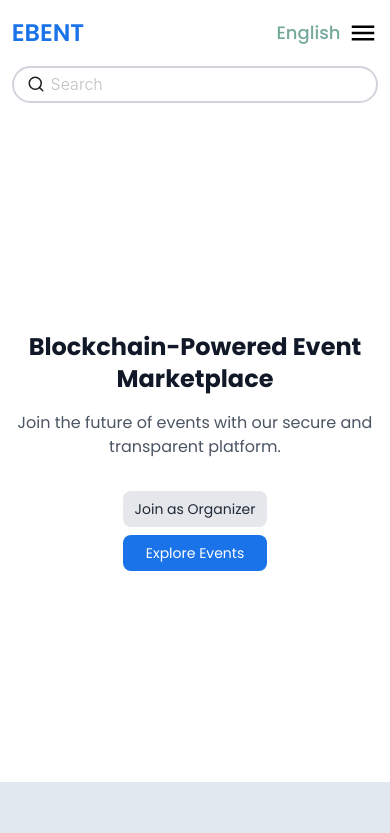
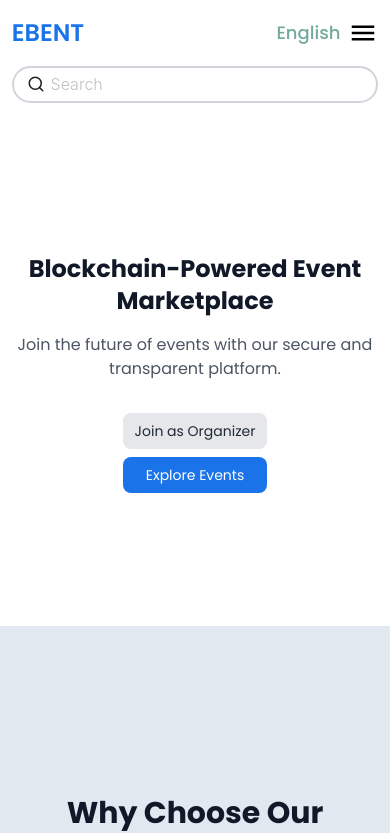
Before and after one commit to WTCHAI/Ebent, a Next.js app: page / in a window 390 px wide. Shown: the top 833 px of the page. Built offline with nearby package versions, Linux system fonts and the light colour scheme; no server answers; the database is empty.

Commit message:
Styling home herosection responsively

```diff
--- a/src/components/home/heroSection.tsx
+++ b/src/components/home/heroSection.tsx
@@ -4,8 +4,8 @@ import Link from 'next/link';
 
 export default function HeroSection() {
   return (
-    <section className="bg-white text-center py-[25vh]">
-      <div className="flex flex-col items-center justify-center px-4 ">
+    <section className="flex bg-white text-center mobile:h-[60vh] md:h-[80vh] w-screen items-center">
+      <div className="flex flex-col items-center justify-center px-[4vw] w-full">
         <h1 className="mobile:text-2xl md:text-4xl lg:text-5xl font-bold text-gray-900">Blockchain-Powered Event Marketplace</h1>
         <p className="mt-4 mobile:text-base md:text-lg lg:text-xl text-gray-600">Join the future of events with our secure and transparent platform.</p>
         <div className=" flex mobile:flex-col md:flex-row mt-8 gap-x-[3vw] gap-y-[1vh] items-center justify-center md:w-full">
```
